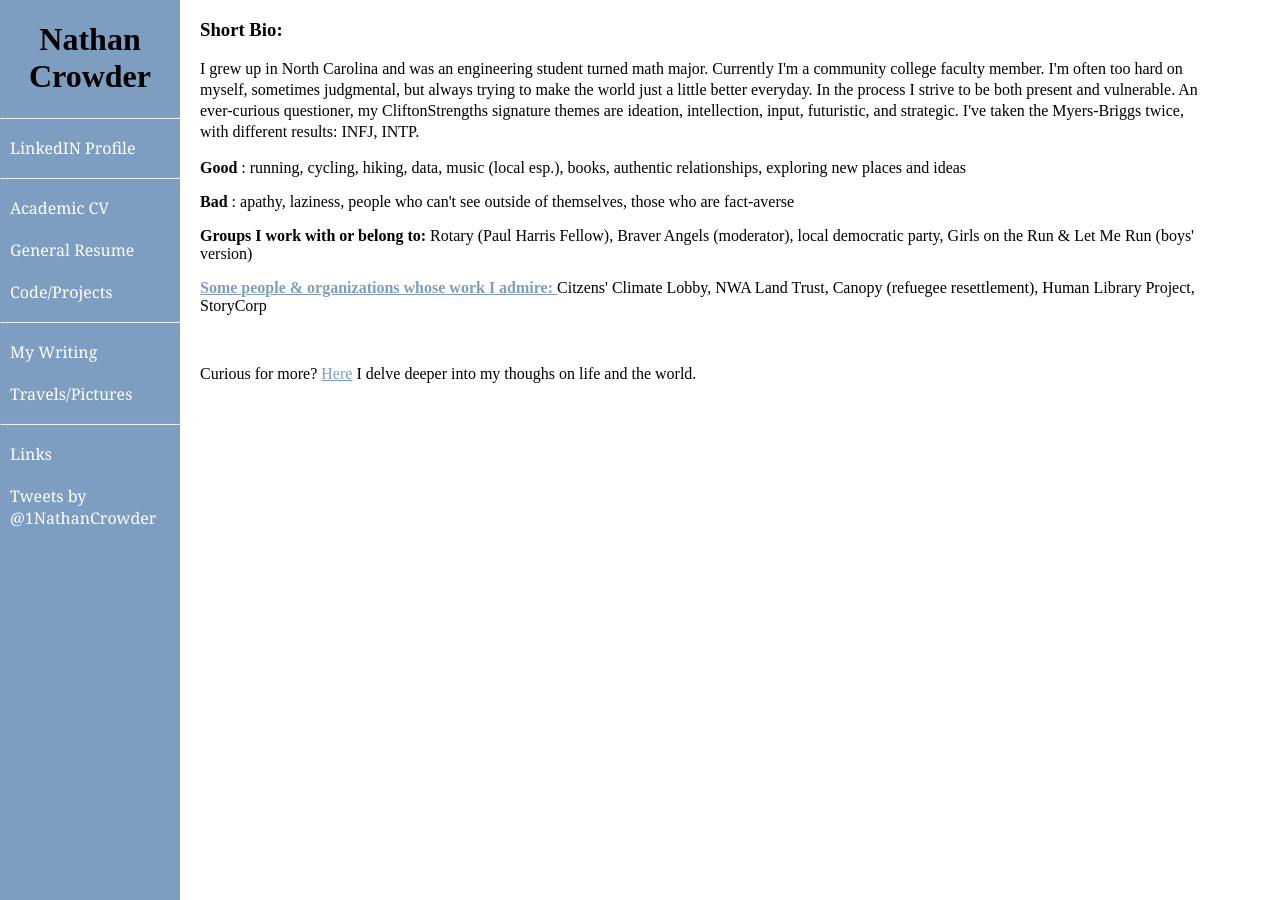
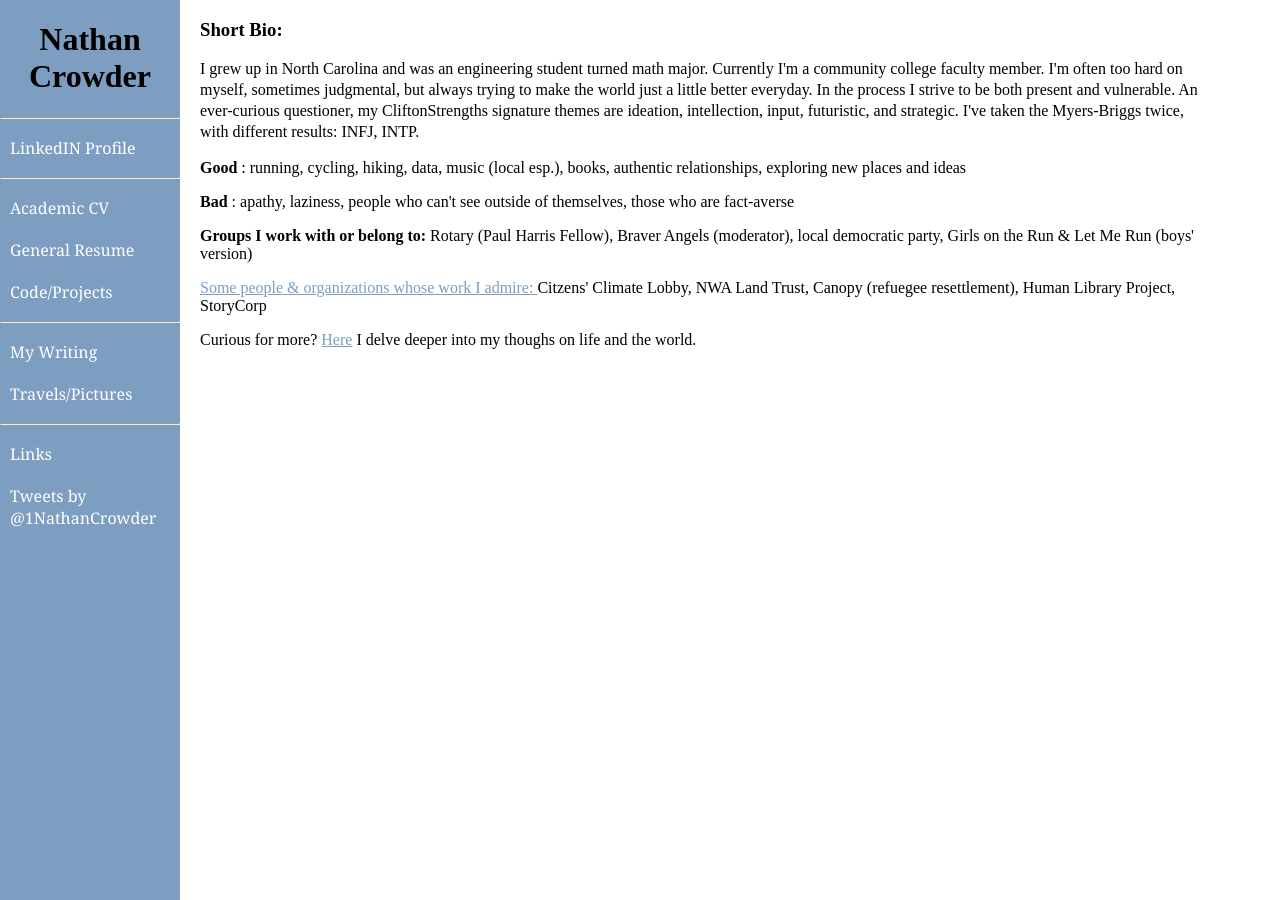
Before and after one commit to ncrowder/ncrowder.github.io, a Jekyll site: the page index.html, which Jekyll copies as it is, in a window 1280 px wide. Built offline with Jekyll 4.4.1, drawn with Linux system fonts in a browser that asks for light colours.

```diff
--- a/index.html
+++ b/index.html
@@ -97,10 +97,9 @@ a:hover {
   <p> <b> Groups I work with or belong to: </b>
   Rotary (Paul Harris Fellow), Braver Angels (moderator), local democratic party, Girls on the Run & Let Me Run (boys' version)
   </p>
-  <p> <b> <a href = "\pages\people&orgs.html"> Some people & organizations whose work I admire: </a> </b>
+  <p> <a href = "\pages\people&orgs.html"> Some people & organizations whose work I admire: </a>
   Citzens' Climate Lobby, NWA Land Trust, Canopy (refuegee resettlement), Human Library Project, StoryCorp
   </p>
-  <br>
   <p> Curious for more? <a href="">Here</a> I delve deeper into my thoughs on life and the world. </p>
 </div>
 
```
